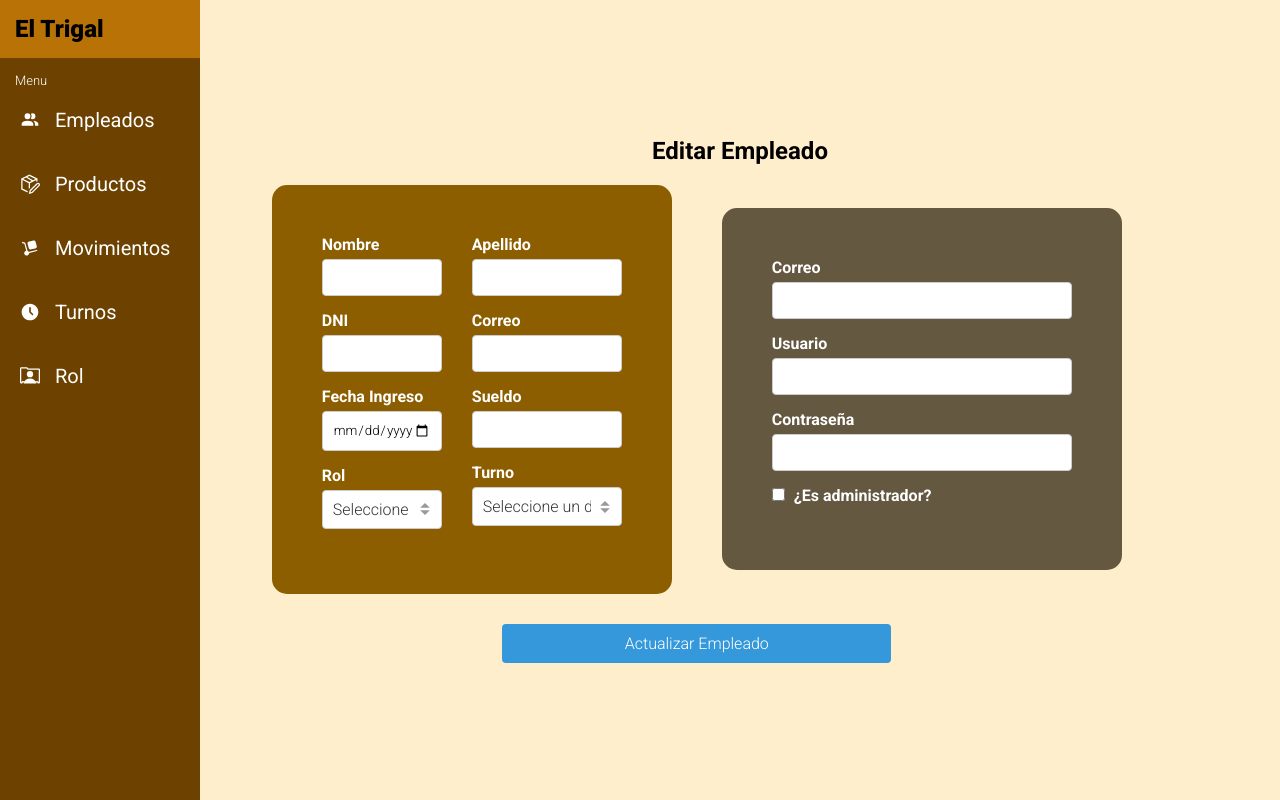
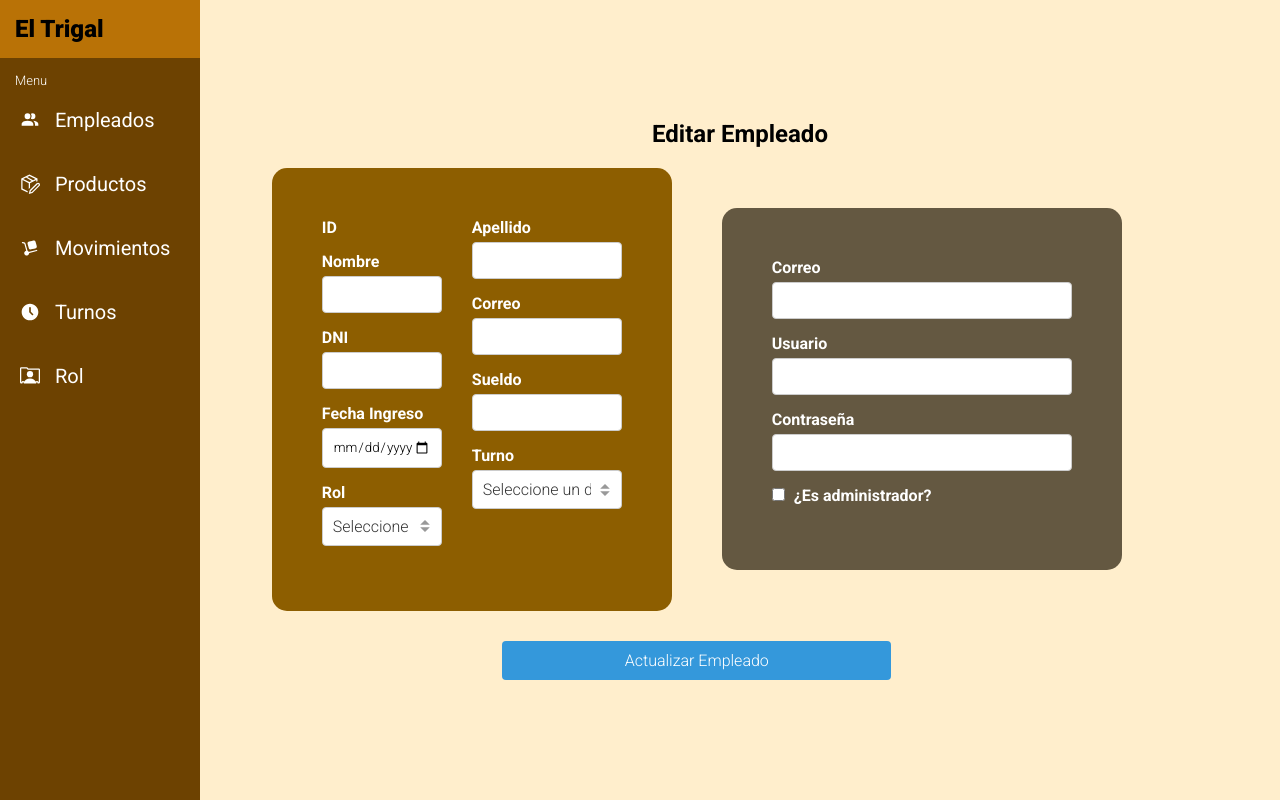
Before and after one commit to josuesn1402/el-trigal-proyecto, a PHP site: page /php/layout/editar-empleados.php in a window 1280 px wide. Run offline with PHP 8.4, Linux system fonts and the light colour scheme.

Commit message:
Agregando Id a los edits

```diff
--- a/php/layout/editar-empleados.php
+++ b/php/layout/editar-empleados.php
@@ -23,8 +23,12 @@
                         <div class="empleados">
                             <div class="empleados-left">
                                 <div class="form-group">
-                                    <label for="name">Nombre</label>
-                                    <input type="text" id="name" name="name" required>
+                                    <label for="id">ID</label>
+                                    <input type="hidden" id="id" name="id" required>
+                                </div>
+                                <div class="form-group">
+                                    <label for="nombre">Nombre</label>
+                                    <input type="text" id="nombre" name="nombre" required>
                                 </div>
                                 <div class="form-group">
                                     <label for="dni">DNI</label>
--- a/php/layout/editar-movimientos.php
+++ b/php/layout/editar-movimientos.php
@@ -18,6 +18,10 @@
         <h2>Editar Movimientos</h2>
         <div class="productos-container">
             <form action="submit_product.php" method="POST">
+                <div class="form-group">
+                    <label for="id">ID</label>
+                    <input type="hidden" id="id" name="id" required>
+                </div>
                 <div class="form-group">
                     <label for="departamento">Turno</label>
                     <select id="departamento" name="departamento" required>
--- a/php/layout/editar-productos.php
+++ b/php/layout/editar-productos.php
@@ -18,6 +18,10 @@
         <h2>Editar Productos</h2>
         <div class="productos-container">
             <form action="submit_product.php" method="POST">
+                <div class="form-group">
+                    <label for="id">ID</label>
+                    <input type="hidden" id="id" name="id" required>
+                </div>
                 <div class="form-group">
                     <label for="nombre">Nombre del Producto</label>
                     <input type="text" id="nombre" name="nombre" required>
--- a/php/layout/editar-roles.php
+++ b/php/layout/editar-roles.php
@@ -19,6 +19,10 @@
         <div class="productos-container">
             <form action="submit_product.php" method="POST">
                 <div class="form-group">
+                    <label for="id">ID</label>
+                    <input type="hidden" id="id" name="id" required>
+                </div>
+                <div class="form-group">
                     <label for="rol">Descripcion</label>
                     <input type="text" id="rol" name="rol" required>
                 </div>
--- a/php/layout/editar-turnos.php
+++ b/php/layout/editar-turnos.php
@@ -19,6 +19,10 @@
         <div class="productos-container">
             <form action="submit_product.php" method="POST">
                 <div class="form-group">
+                    <label for="id">ID</label>
+                    <input type="hidden" id="id" name="id" required>
+                </div>
+                <div class="form-group">
                     <label for="entrada">Entrada</label>
                     <input type="time" id="entrada" name="entrada" required>
                 </div>
```
